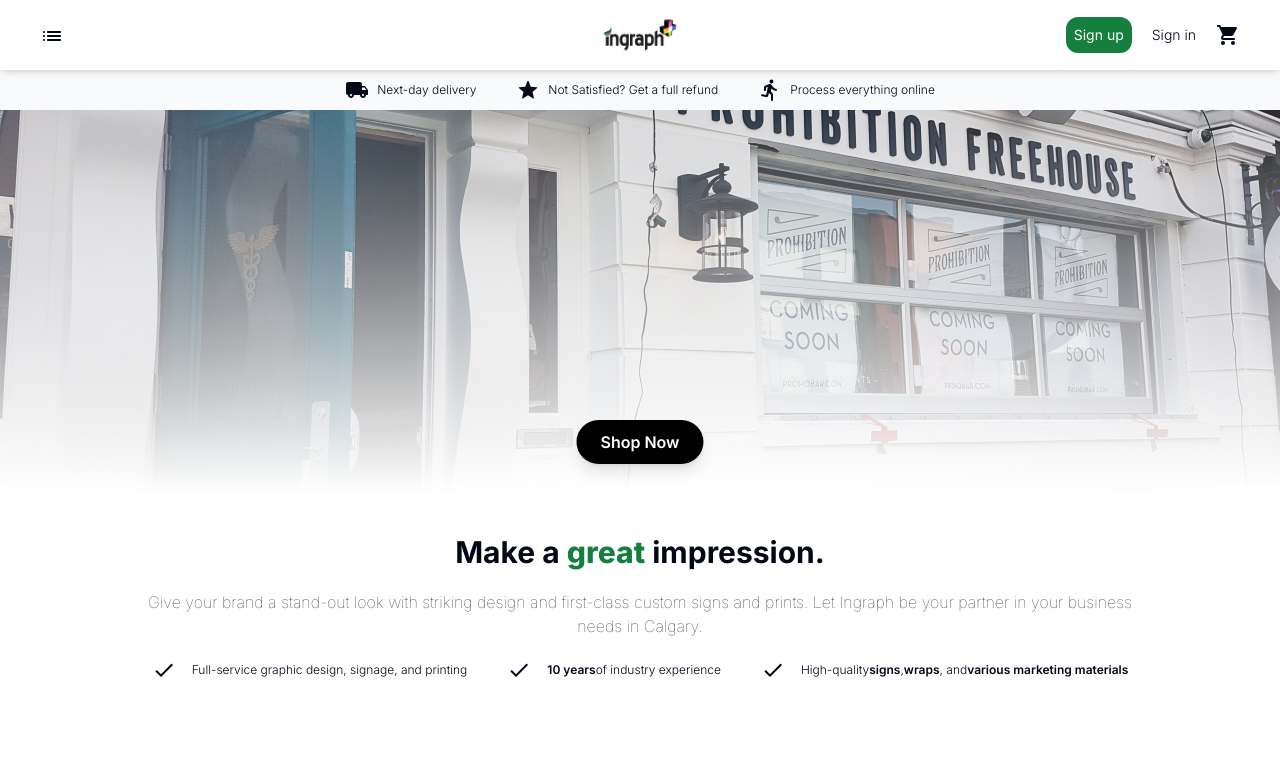
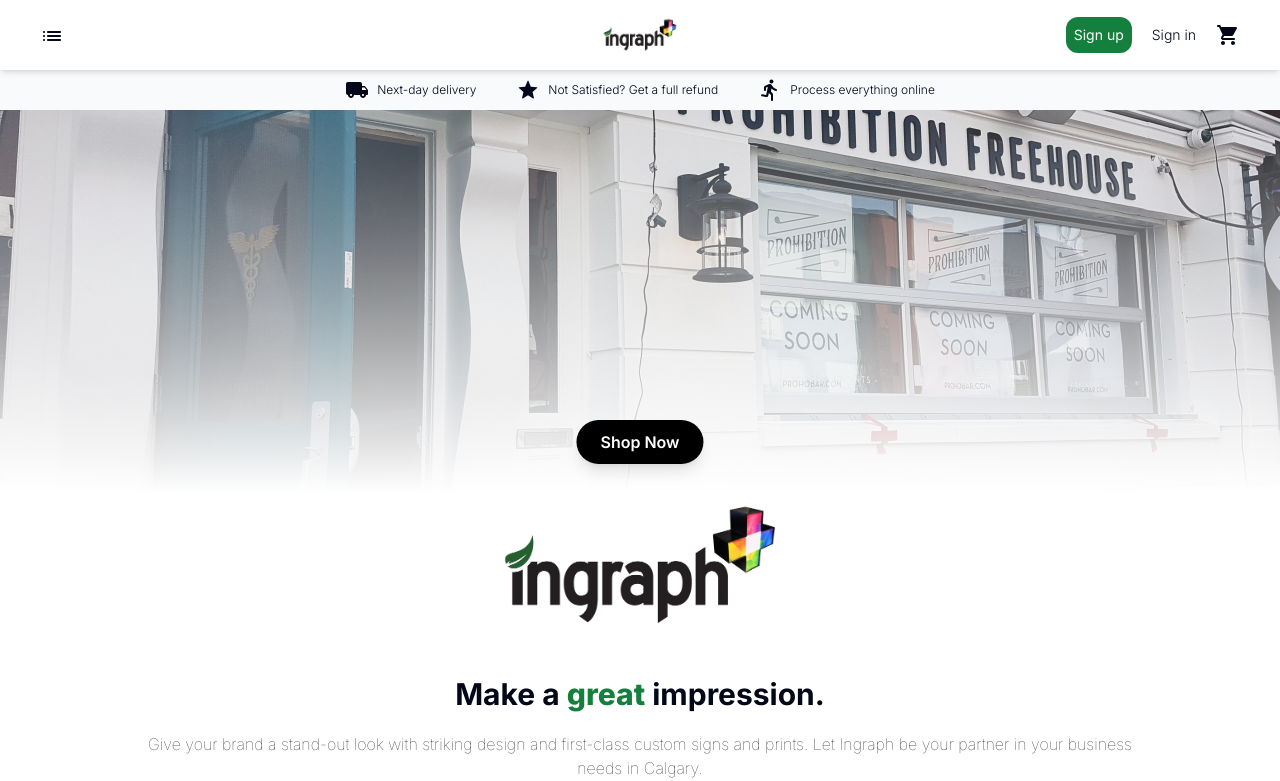
Before and after one commit to giemolines/CPSY301_Phase_3, a Next.js app in the folder phase_3/: page / in a window 1280 px wide. Shown: the top 781 px of the page. Built offline with nearby package versions, Linux system fonts and the light colour scheme.

Commit message:
update 10

```diff
--- a/phase_3/src/app/page.js
+++ b/phase_3/src/app/page.js
@@ -29,6 +29,10 @@
         <div className="absolute bottom-10 left-1/2 transform -translate-x-1/2 hover:scale-110 transition duration-200 ease-in-out">
           <a href="./store" className="bg-black text-white rounded-full px-6 py-3 text-center font-semibold shadow-lg hover:bg-gray-800 transition-colors duration-300">Shop Now</a>
         </div>
+      </div>
+
+      <div className="flex items-center justify-center">
+        <Image src="/ingraph_logo.png" height={200} width={300} alt="ingraph logo"/>
       </div>
 
       <div className="text-center mt-10">
```
